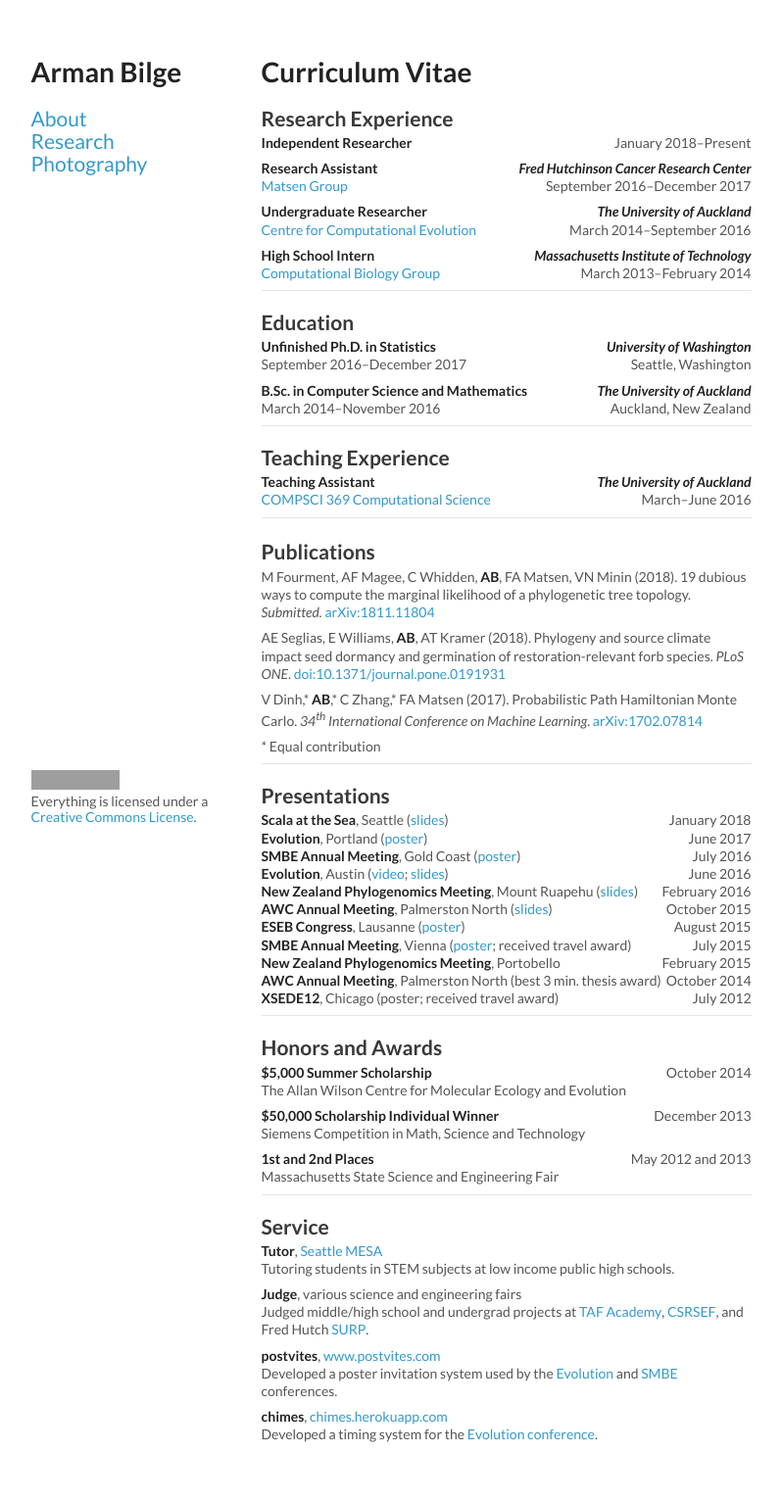
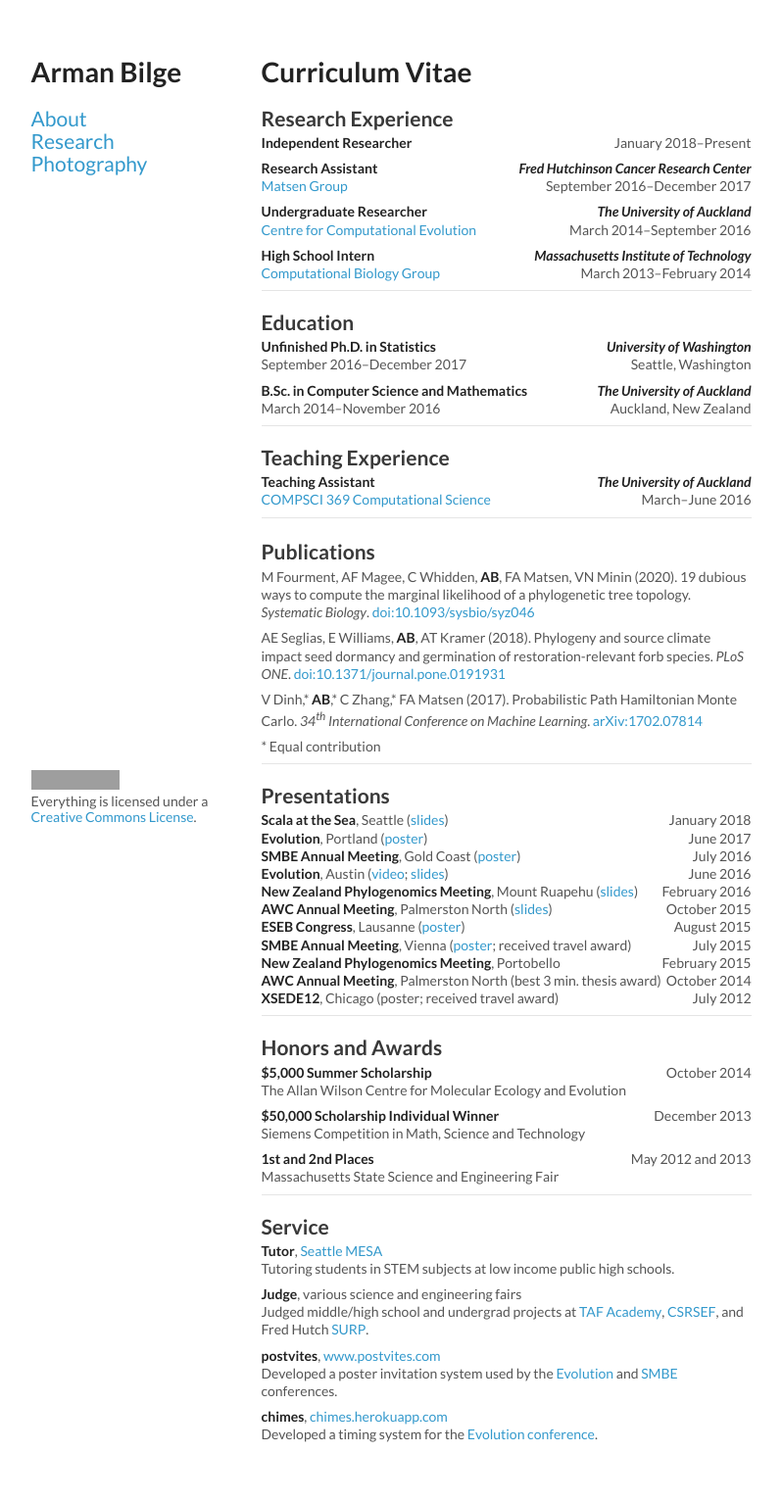
Before and after one commit to armanbilge/armanbilge.github.io, a Jekyll site: the page built from cv/index.md, in a window 1280 px wide. Shown: the whole page at 98% size, without its empty margins (241-1039 px from the left). Built offline with Jekyll 4.4.1, drawn with Linux system fonts in a browser that asks for light colours; a style sheet for code colours, icons or effects is not loaded; grey boxes are pictures that could not be loaded.

Commit message:
Update cv

```diff
--- a/cv/index.md
+++ b/cv/index.md
@@ -61,7 +61,7 @@ custom-head: |
 
 ## Publications <a href="https://scholar.google.com/citations?user=FsQFBL8AAAAJ"><span style="font-size: 24px" class="mega-octicon octicon-mortar-board"></span></a>
 
-M Fourment, AF Magee, C Whidden, **AB**, FA Matsen, VN Minin (2018). 19 dubious ways to compute the marginal likelihood of a phylogenetic tree topology. _Submitted._ [arXiv:1811.11804](//arxiv.org/abs/1811.11804)
+M Fourment, AF Magee, C Whidden, **AB**, FA Matsen, VN Minin (2020). 19 dubious ways to compute the marginal likelihood of a phylogenetic tree topology. *Systematic Biology*. [doi:10.1093/sysbio/syz046](https://doi.org/10.1093/sysbio/syz046)
 
 AE Seglias, E Williams, **AB**, AT Kramer (2018). Phylogeny and source climate impact seed dormancy and germination of restoration-relevant forb species. *PLoS ONE*. [doi:10.1371/journal.pone.0191931](https://doi.org/10.1371/journal.pone.0191931)
 
```
